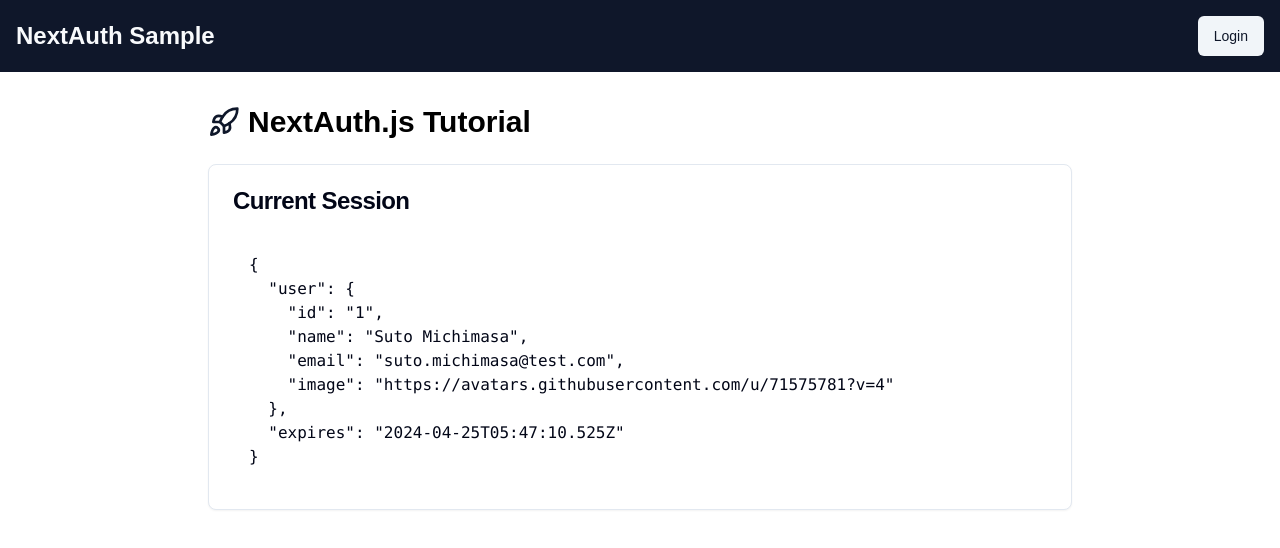
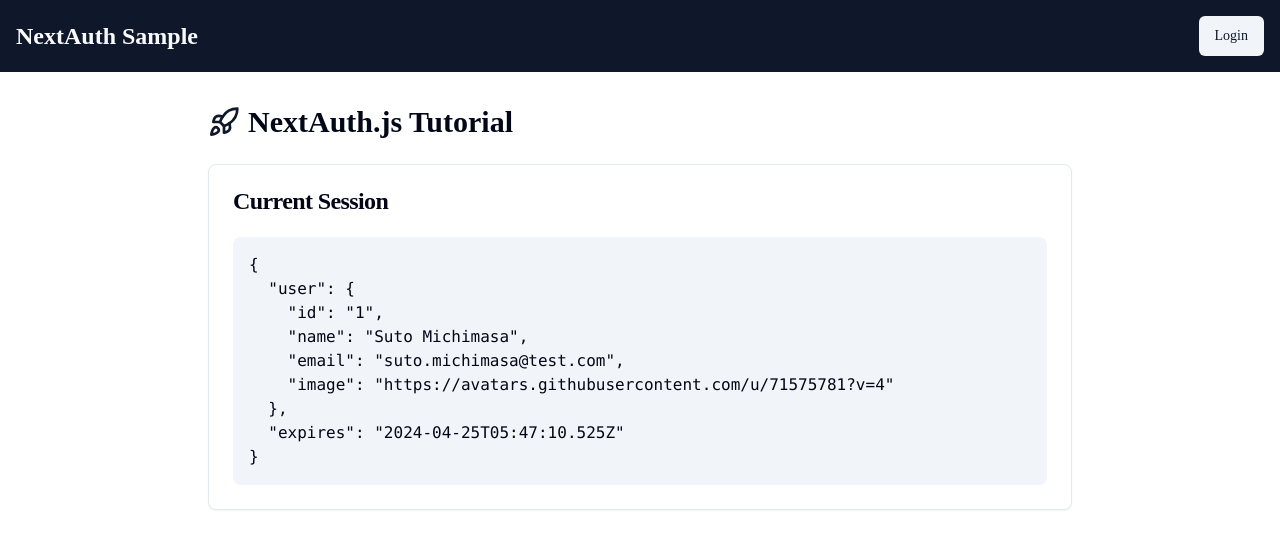
Before and after one commit to Suto-Michimasa/next-auth-sample, a Next.js app: page / in a window 1280 px wide. Shown: the top 548 px of the page. Built offline with nearby package versions, Linux system fonts and the light colour scheme.

Commit message:
feat: update global CSS variables and Tailwind configuration

```diff
--- a/src/app/globals.css
+++ b/src/app/globals.css
@@ -1,26 +1,69 @@
 @tailwind base;
 @tailwind components;
 @tailwind utilities;
-
-body {
-  font-family: Arial, Helvetica, sans-serif;
-}
 
 @layer base {
   :root {
     --background: 0 0% 100%;
     --foreground: 222.2 84% 4.9%;
-
+    --card: 0 0% 100%;
+    --card-foreground: 222.2 84% 4.9%;
+    --popover: 0 0% 100%;
+    --popover-foreground: 222.2 84% 4.9%;
     --primary: 222.2 47.4% 11.2%;
     --primary-foreground: 210 40% 98%;
+    --secondary: 210 40% 96.1%;
+    --secondary-foreground: 222.2 47.4% 11.2%;
+    --muted: 210 40% 96.1%;
+    --muted-foreground: 215.4 16.3% 46.9%;
+    --accent: 210 40% 96.1%;
+    --accent-foreground: 222.2 47.4% 11.2%;
+    --destructive: 0 84.2% 60.2%;
+    --destructive-foreground: 210 40% 98%;
+    --border: 214.3 31.8% 91.4%;
+    --input: 214.3 80.8% 91.4%;
+    --ring: 222.2 84% 4.9%;
+    --radius: 0.5rem;
+    --chart-1: 12 76% 61%;
+    --chart-2: 173 58% 39%;
+    --chart-3: 197 37% 24%;
+    --chart-4: 43 74% 66%;
+    --chart-5: 27 87% 67%;
+  }
 
-    --radius: 0.5rem;
-  }
   .dark {
     --background: 222.2 84% 4.9%;
     --foreground: 210 40% 98%;
-
+    --card: 222.2 84% 4.9%;
+    --card-foreground: 210 40% 98%;
+    --popover: 222.2 84% 4.9%;
+    --popover-foreground: 210 40% 98%;
     --primary: 210 40% 98%;
     --primary-foreground: 222.2 47.4% 11.2%;
+    --secondary: 217.2 32.6% 17.5%;
+    --secondary-foreground: 210 40% 98%;
+    --muted: 217.2 32.6% 17.5%;
+    --muted-foreground: 215 20.2% 65.1%;
+    --accent: 217.2 32.6% 17.5%;
+    --accent-foreground: 210 40% 98%;
+    --destructive: 0 62.8% 30.6%;
+    --destructive-foreground: 210 40% 98%;
+    --border: 217.2 32.6% 17.5%;
+    --input: 217.2 32.6% 17.5%;
+    --ring: 212.7 26.8% 83.9;
+    --chart-1: 220 70% 50%;
+    --chart-2: 160 60% 45%;
+    --chart-3: 30 80% 55%;
+    --chart-4: 280 65% 60%;
+    --chart-5: 340 75% 55%;
   }
 }
+
+@layer base {
+  * {
+    @apply border-border;
+  }
+  body {
+    @apply bg-background text-foreground;
+  }
+}
```
